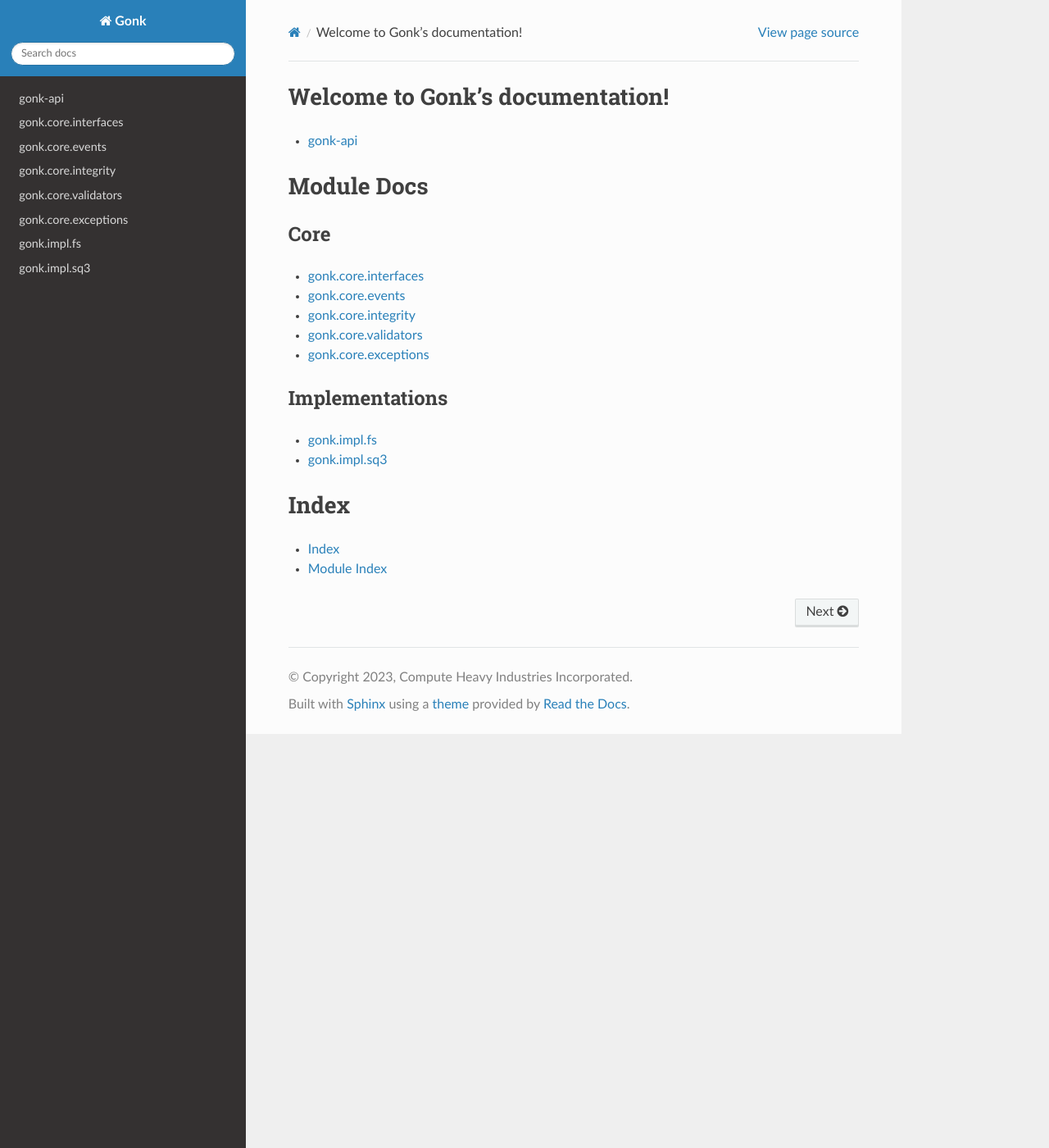
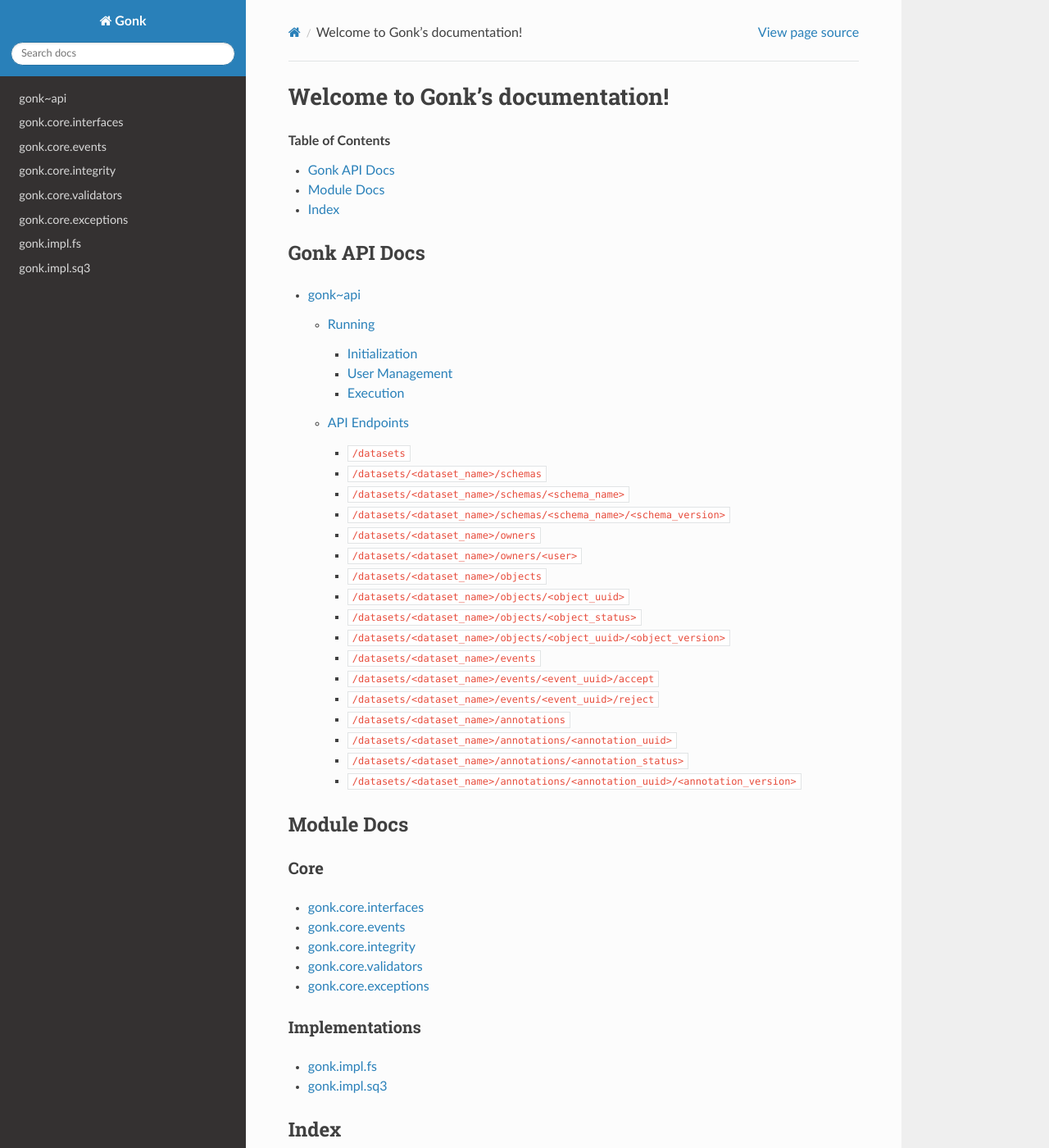
Before and after one commit to ComputeHeavy/gonk, a Sphinx documentation site: the page built from docs/index.rst, in a window 1280 px wide and 1400 px high. Shown: the whole window at 82% size. Built offline with Sphinx 7.4.7 and the Read the Docs theme 2.0.0, drawn with Linux system fonts in a browser that asks for light colours.

Commit message:
Add a little table of contents.

```diff
--- a/docs/api.rst
+++ b/docs/api.rst
@@ -352,6 +352,7 @@ API Endpoints
                 print(resp.status_code, resp_data)
 
 ``/datasets/<dataset_name>/owners/<user>``
+~~~~~~~~~~~~~~~~~~~~~~~~~~~~~~~~~~~~~~~~~~
     Arguments:
         **dataset_name:** Dataset name.
 
--- a/docs/index.rst
+++ b/docs/index.rst
@@ -1,16 +1,23 @@
 Welcome to Gonk's documentation!
 ================================
 
+.. contents:: Table of Contents
+    :local:
+    :depth: 1
+
+Gonk API Docs
+-------------
+
 .. toctree::
-   :maxdepth: 1
+   :maxdepth: 3
 
-   gonk-api <api>
+   gonk~api <api>
 
 Module Docs
-===========
+-----------
 
 Core
-----
+~~~~
 
 .. toctree::
    :maxdepth: 2
@@ -22,7 +29,7 @@ Core
    gonk.core.exceptions <modules/core/exceptions>
 
 Implementations
----------------
+~~~~~~~~~~~~~~~
 
 .. toctree::
    :maxdepth: 2
@@ -31,7 +38,7 @@ Implementations
    gonk.impl.sq3 <modules/impl/sq3>
 
 Index
-=====
+-----
 
 * :ref:`genindex`
 * :ref:`modindex`
```
Also changed, not shown: other parts of docs/api.rst (+1 -1 lines).
